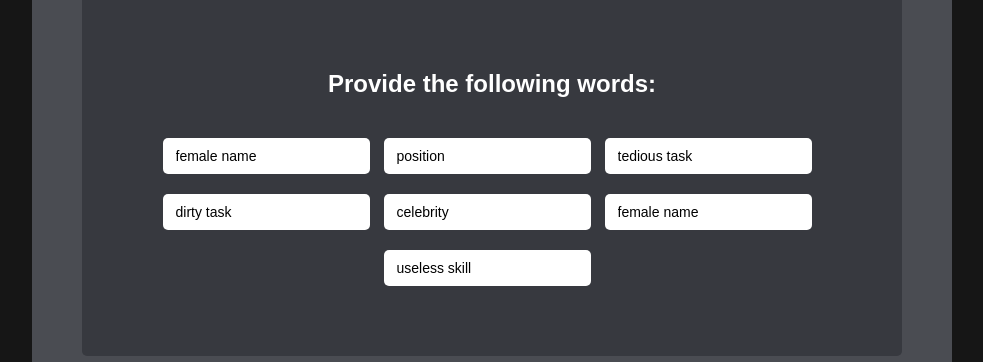
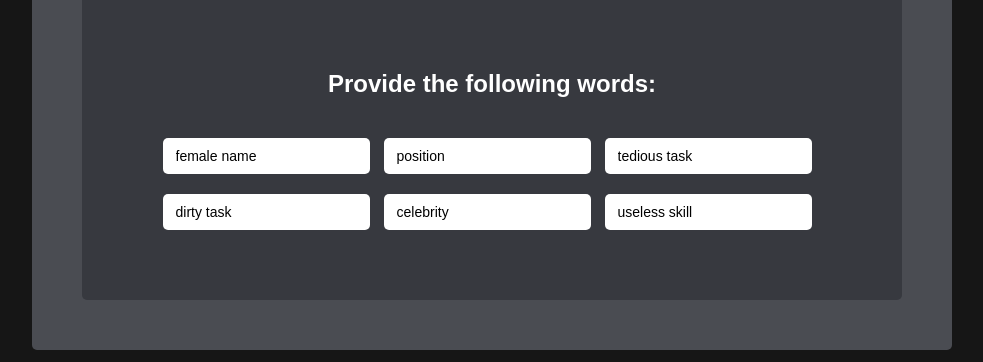
Before and after one commit to jackseabolt/madlibs-angularjs, a plain HTML site: page index.html in a window 1280 px wide. Shown: the part 438-800 px from the top of the page, without its empty margins (148-1131 px from the left). Drawn offline with nearby package versions, Linux system fonts and the light colour scheme; a web font is replaced by a local one.

Commit message:
portion removed

```diff
--- a/index.html
+++ b/index.html
@@ -24,7 +24,6 @@
                     <input ng-model="tedious_task" />
                     <input ng-model="dirty_task" />
                     <input ng-model="celebrity" />
-                    <input ng-model="female_name" />
                     <input ng-model="useless_skill" />
                 </div>
             </div>
```
